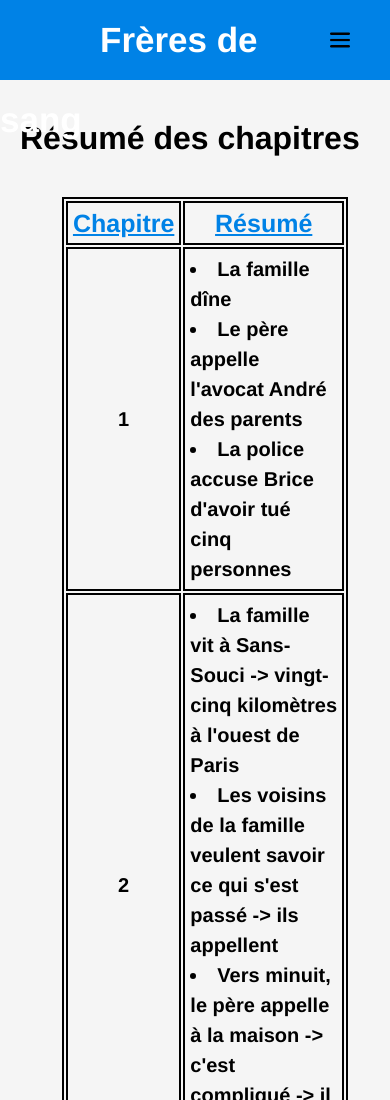
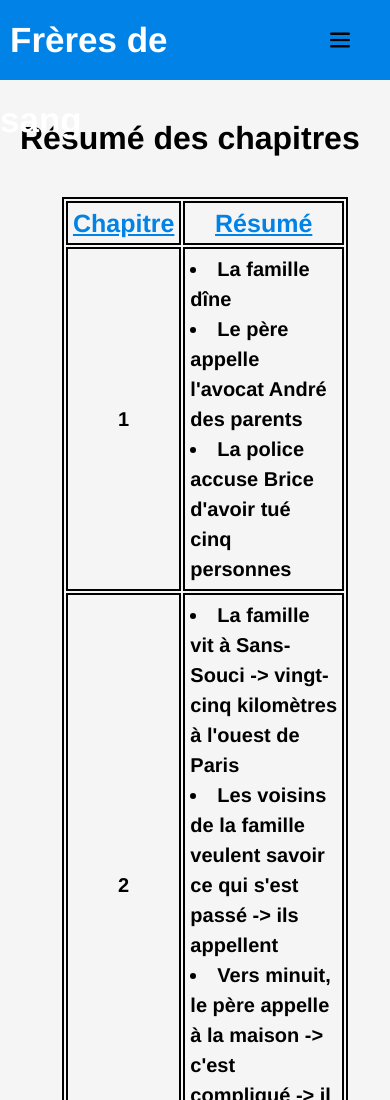
Before and after one commit to HabaneroFlo6/Fr-res-de-sang, a plain HTML site: page resume.html in a window 390 px wide. Shown: the top 1100 px of the page. Drawn offline with Linux system fonts and the light colour scheme.

Commit message:
Add files via upload

```diff
--- a/css/main.css
+++ b/css/main.css
@@ -34,6 +34,25 @@ label.logo{
     line-height: 80px;
     padding: 0 100px;
     font-weight: bold;
+}
+@media (max-width: 527px){
+    label.logo{
+        color: white;
+        font-size: 35px;
+        line-height: 80px;
+        padding: 0 100px;
+        font-weight: bold;
+    }
+}
+@media (max-width: 526px){
+    label.logo{
+        color: white;
+        font-size: 35px;
+        line-height: 80px;
+        padding: 0 100px;
+        font-weight: bold;
+        margin-left: -90px;
+    }
 }
 
 nav ul.nav_ul{
```
